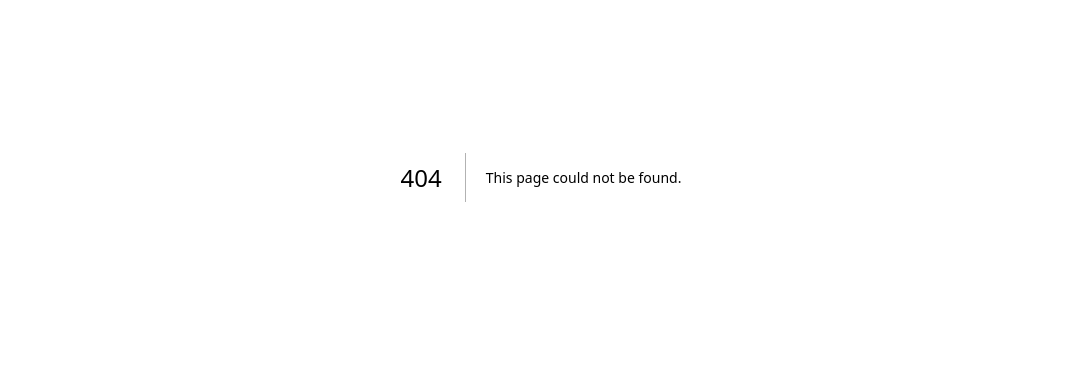
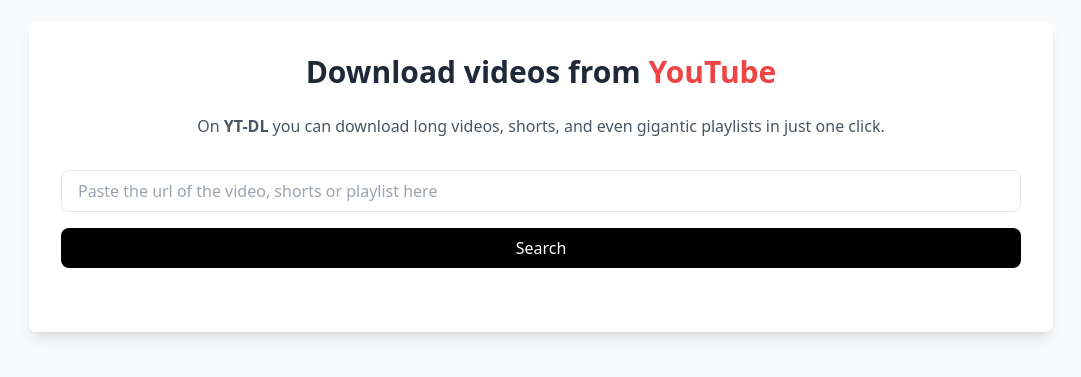
Before and after one commit to preston176/ytdl-next, a Next.js app: page /download in a window 1280 px wide. Before the commit this address had no page. Shown: the part 223-600 px from the top of the page, without its empty margins (99-1180 px from the left). Built offline with nearby package versions, Linux system fonts and the light colour scheme.

Commit message:
feat: conditionally render download section in download page

```diff
--- /dev/null
+++ b/src/app/download/page.tsx
@@ -0,0 +1,158 @@
+"use client";
+
+import { useSearchParams } from 'next/navigation';
+import { useState, useEffect } from 'react';
+import Image from 'next/image';
+
+interface Thumbnail {
+    url: string;
+}
+
+interface VideoData {
+    title: string;
+    thumbnail: Thumbnail[];
+    url: string;
+    adaptiveFormats: object[];
+}
+
+export default function DownloadPage() {
+    const searchParams = useSearchParams();
+    const videoIdFromQuery = searchParams.get('url');
+    const [url, setUrl] = useState<string>(videoIdFromQuery || '');
+    const [resolution, setResolution] = useState<string>('');
+    const [format, setFormat] = useState<string>('music/mp3');
+    const [videoData, setVideoData] = useState<VideoData | null>(null);
+    const [loading, setLoading] = useState<boolean>(false);
+    const [error, setError] = useState<string | null>(null);
+
+    // console.log('Video ID from query:', videoIdFromQuery); // Log the videoId from query
+
+    // Effect to handle the search when URL changes
+    useEffect(() => {
+        if (url) {
+            handleSearch();
+        }
+    }, []);
+
+    const extractVideoId = (url: string) => {
+        const regex = /(?:youtube\.com\/watch\?v=|youtu\.be\/)([a-zA-Z0-9_-]{11})/;
+        const match = url.match(regex);
+        return match ? match[1] : null;
+    };
+
+    const handleSearch = async () => {
+        setLoading(true);
+        setError(null);
+
+        try {
+            const videoId = extractVideoId(url);
+
+            if (!videoId) {
+                throw new Error('Invalid YouTube URL');
+            }
+
+            const apiUrl = `https://ytstream-download-youtube-videos.p.rapidapi.com/dl?id=${encodeURIComponent(videoId)}`;
+            const options = {
+                method: 'GET',
+                headers: {
+                    // 'x-rapidapi-key': process.env.RAPID_API_KEY,
+                    'x-rapidapi-key': process.env.NEXT_PUBLIC_RAPID_API_KEY as string,
+                    'x-rapidapi-host': 'ytstream-download-youtube-videos.p.rapidapi.com',
+                },
+            };
+
+            const response = await fetch(apiUrl, options);
+
+            if (!response.ok) {
+                throw new Error('Network response was not ok');
+            }
+
+            const data: VideoData = await response.json();
+            setVideoData(data);
+            console.log(videoData)
+            setResolution(data.adaptiveFormats[0]?.url || ''); // Assuming adaptiveFormats is an array of objects with URL property
+        } catch (error: any) {
+            setError(error.message);
+        } finally {
+            setLoading(false);
+        }
+    };
+
+    const handleDownload = async () => {
+        // Handle download logic here
+        console.log(`Downloading from ${url} at ${resolution} in ${format}`);
+    };
+
+    return (
+        <div className="min-h-screen bg-gray-50 flex items-center justify-center p-4">
+            <div className="bg-white p-8 rounded-lg shadow-lg max-w-screen-lg w-full">
+                <h1 className="text-3xl font-bold text-center text-gray-800 mb-6">
+                    Download videos from <span className="text-red-500">YouTube</span>
+                </h1>
+                <p className="text-center text-gray-600 mb-8">
+                    On <span className="font-semibold">YT-DL</span> you can download long videos, shorts, and even gigantic playlists in just one click.
+                </p>
+                <div className="mb-4">
+                    <input
+                        type="text"
+                        className="w-full px-4 py-2 border rounded-lg focus:outline-none focus:ring-2 focus:ring-red-500"
+                        placeholder="Paste the url of the video, shorts or playlist here"
+                        value={url}
+                        onChange={(e) => setUrl(e.target.value)}
+                    />
+                </div>
+                <button className="w-full bg-black text-white py-2 rounded-lg mb-8" onClick={handleSearch}>
+                    Search
+                </button>
+
+                {loading && <p className="text-center text-gray-600">Loading...</p>}
+                {error && <p className="text-center text-red-500">{error}</p>}
+
+                {videoData && (
+                    <div className="flex flex-col md:flex-row items-center mb-8">
+                        <div className="flex-1 mb-4 md:mb-0 md:mr-4 flex justify-center">
+                            <Image
+                                src={videoData?.thumbnail[3]?.url} // Adjusted index to 0 assuming the first thumbnail is used
+                                alt={videoData.title}
+                                width={400}
+                                height={225}
+                                className="rounded-lg"
+                            />
+                        </div>
+
+                        <div className="flex flex-col flex-1 items-start">
+                            <p className="text-center mb-4 md:mb-6 font-bold">{videoData.title}</p>
+                            <div className="w-full flex justify-between mb-4">
+                                <div className="flex-1 pr-2">
+                                    <label className="block text-gray-600 mb-2">Resolution</label>
+                                    <select
+                                        className="w-full border px-4 py-2 rounded-lg focus:outline-none focus:ring-2 focus:ring-red-500"
+                                        value={resolution}
+                                        onChange={(e) => setResolution(e.target.value)}
+                                    >
+                                        {videoData?.adaptiveFormats.map((item, index: number) => (
+                                            <option key={index} value={item?.url} onChange={(e) => setResolution(e.target.value)}>{item?.qualityLabel}</option>))}
+                                    </select>
+                                </div>
+                                <div className="flex-1 pl-2">
+                                    <label className="block text-gray-600 mb-2">Format</label>
+                                    <select
+                                        className="w-full border px-4 py-2 rounded-lg focus:outline-none focus:ring-2 focus:ring-red-500"
+
+                                    >
+
+
+                                    </select>
+                                </div>
+                            </div>
+                            <div className="text-gray-600 text-sm mb-4 font-semibold">File Size: 5mb</div>
+                            <button className="bg-red-500 text-white py-2 w-full rounded-lg" onClick={handleDownload}>
+                                Download
+                            </button>
+                        </div>
+                    </div>
+                )}
+            </div>
+        </div>
+    );
+}
```
